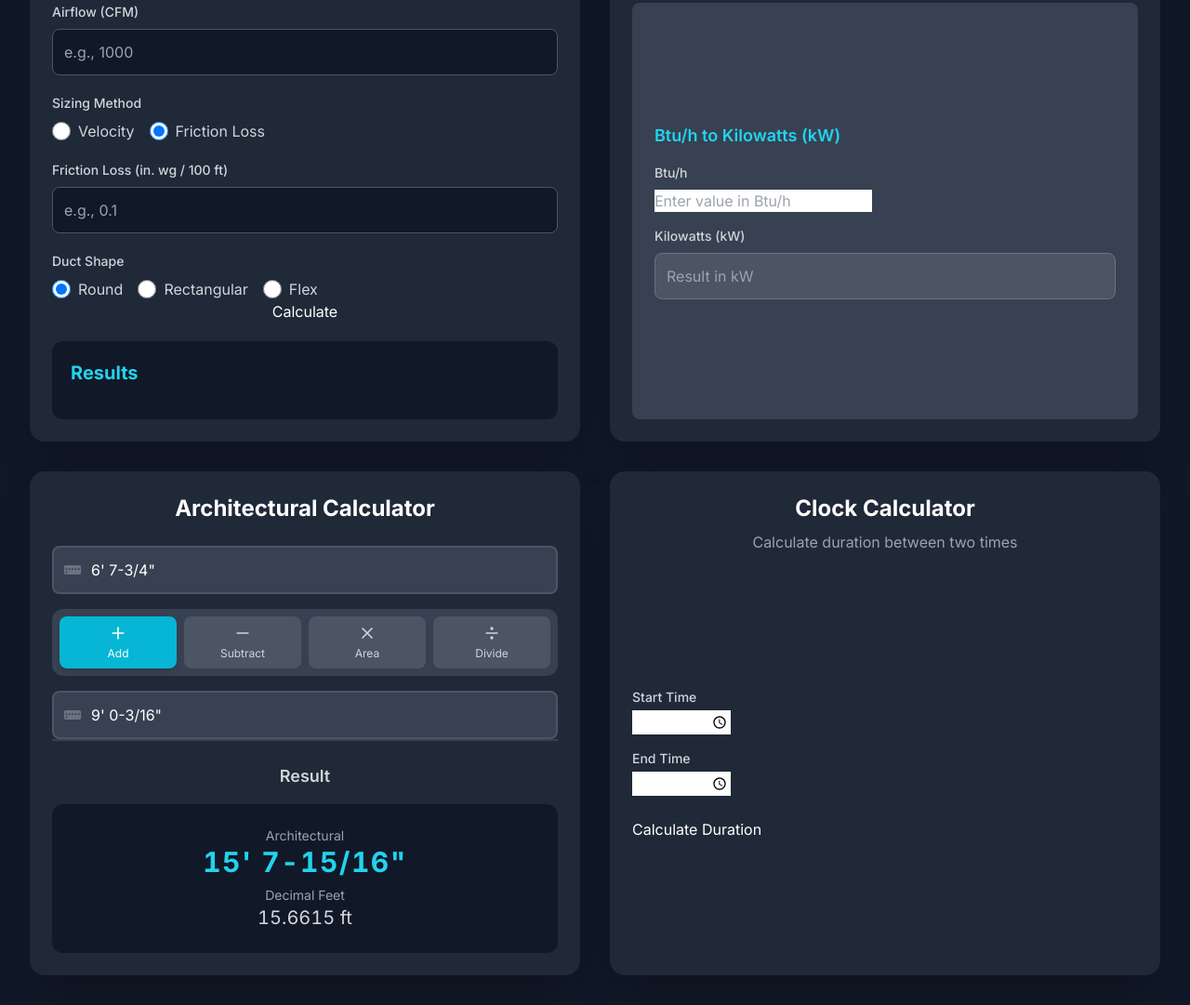
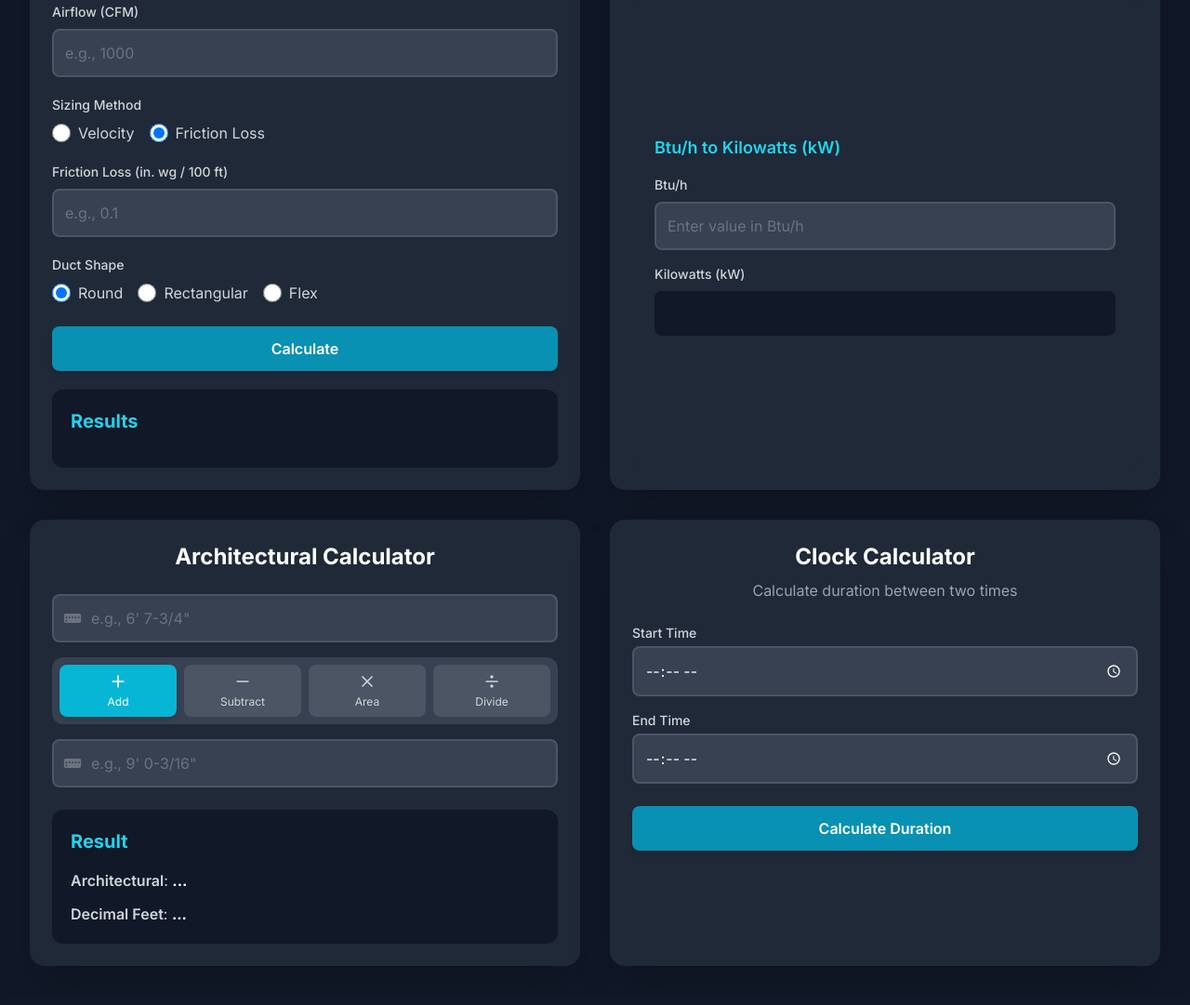
Before and after one commit to CJR2DAX/CalcDash, a plain HTML site: page index.html in a window 1280 px wide. Shown: the part 213-1294 px from the top of the page at 93% size. Drawn offline with nearby package versions, Linux system fonts and the light colour scheme.

Commit message:
Update index.html
Styling Changes

```diff
--- a/index.html
+++ b/index.html
@@ -18,13 +18,9 @@
             color: #ffffff !important;
             box-shadow: 0 4px 6px -1px rgb(0 0 0 / 0.1), 0 2px 4px -2px rgb(0 0 0 / 0.1);
         }
-        /* General input style for all calculators */
-        .form-input-std {
-             @apply w-full p-3 bg-gray-900 border border-gray-600 text-white rounded-lg focus:ring-cyan-500 focus:border-cyan-500 transition duration-200 ease-in-out placeholder-gray-400;
-        }
-        /* General button style for all calculators */
-        .btn-primary-std {
-            @apply w-full mt-6 bg-cyan-600 text-white p-3 rounded-lg font-semibold hover:bg-cyan-700 focus:outline-none focus:ring-2 focus:ring-cyan-500 focus:ring-opacity-50 transition duration-200 ease-in-out shadow-md hover:shadow-lg;
+        /* Style to make the clock icon in time inputs white */
+        input[type="time"]::-webkit-calendar-picker-indicator {
+            filter: invert(1);
         }
     </style>
 </head>
@@ -46,7 +42,7 @@
                 <div class="space-y-5">
                     <div>
                         <label for="duct-airflowCFM" class="block text-sm font-medium text-gray-300 mb-2">Airflow (CFM)</label>
-                        <input type="number" id="duct-airflowCFM" placeholder="e.g., 1000" class="w-full p-3 bg-gray-900 border border-gray-600 text-white rounded-lg focus:ring-cyan-500 focus:border-cyan-500 transition duration-200 ease-in-out placeholder-gray-400">
+                        <input type="number" id="duct-airflowCFM" placeholder="e.g., 1000" class="w-full p-3 bg-gray-700 text-white placeholder-gray-500 border-2 border-gray-600 rounded-lg focus:outline-none focus:ring-2 focus:ring-cyan-500 focus:border-cyan-500 transition duration-300">
                     </div>
                     <div>
                         <label class="block text-sm font-medium text-gray-300 mb-2">Sizing Method</label>
@@ -54,11 +50,11 @@
                     </div>
                     <div id="duct-velocityInputContainer" class="hidden">
                         <label for="duct-velocityFPM" class="block text-sm font-medium text-gray-300 mb-2">Velocity (FPM)</label>
-                        <input type="number" id="duct-velocityFPM" placeholder="e.g., 700" class="w-full p-3 bg-gray-900 border border-gray-600 text-white rounded-lg focus:ring-cyan-500 focus:border-cyan-500 transition duration-200 ease-in-out placeholder-gray-400">
+                        <input type="number" id="duct-velocityFPM" placeholder="e.g., 700" class="w-full p-3 bg-gray-700 text-white placeholder-gray-500 border-2 border-gray-600 rounded-lg focus:outline-none focus:ring-2 focus:ring-cyan-500 focus:border-cyan-500 transition duration-300">
                     </div>
                     <div id="duct-frictionLossInputContainer">
                         <label for="duct-frictionLossWG" class="block text-sm font-medium text-gray-300 mb-2">Friction Loss (in. wg / 100 ft)</label>
-                        <input type="number" id="duct-frictionLossWG" placeholder="e.g., 0.1" step="0.01" class="w-full p-3 bg-gray-900 border border-gray-600 text-white rounded-lg focus:ring-cyan-500 focus:border-cyan-500 transition duration-200 ease-in-out placeholder-gray-400">
+                        <input type="number" id="duct-frictionLossWG" placeholder="e.g., 0.1" step="0.01" class="w-full p-3 bg-gray-700 text-white placeholder-gray-500 border-2 border-gray-600 rounded-lg focus:outline-none focus:ring-2 focus:ring-cyan-500 focus:border-cyan-500 transition duration-300">
                     </div>
                     <div>
                         <label class="block text-sm font-medium text-gray-300 mb-2">Duct Shape</label>
@@ -66,10 +62,10 @@
                     </div>
                     <div id="duct-aspectRatioContainer" class="hidden">
                         <label for="duct-aspectRatio" class="block text-sm font-medium text-gray-300 mb-2">Aspect Ratio (W/H)</label>
-                        <input type="number" id="duct-aspectRatio" placeholder="e.g., 2" value="1" step="0.1" class="w-full p-3 bg-gray-900 border border-gray-600 text-white rounded-lg focus:ring-cyan-500 focus:border-cyan-500 transition duration-200 ease-in-out placeholder-gray-400">
+                        <input type="number" id="duct-aspectRatio" placeholder="e.g., 2" value="1" step="0.1" class="w-full p-3 bg-gray-700 text-white placeholder-gray-500 border-2 border-gray-600 rounded-lg focus:outline-none focus:ring-2 focus:ring-cyan-500 focus:border-cyan-500 transition duration-300">
                     </div>
                 </div>
-                <button id="duct-calculateBtn" class="btn-primary-std">Calculate</button>
+                <button id="duct-calculateBtn" class="w-full mt-6 bg-cyan-600 text-white p-3 rounded-lg font-semibold hover:bg-cyan-700 focus:outline-none focus:ring-2 focus:ring-cyan-500 focus:ring-opacity-50 transition duration-200 ease-in-out shadow-md hover:shadow-lg">Calculate</button>
                 <div id="duct-messageBox" class="mt-6 p-4 bg-red-900 bg-opacity-50 border border-red-500 text-red-300 rounded-lg hidden" role="alert"><p id="duct-messageText"></p></div>
                 <div class="mt-auto pt-5">
                     <div class="p-5 bg-gray-900 rounded-xl">
@@ -87,16 +83,18 @@
             <!-- Widget 2: HVAC Conversion Calculator -->
             <div id="hvac-calc-widget" class="bg-gray-800 text-white rounded-2xl shadow-2xl p-6 flex flex-col">
                  <h2 class="text-2xl font-bold text-white text-center mb-6">HVAC Conversion</h2>
-                 <div class="bg-gray-700 p-6 rounded-lg flex-grow flex flex-col justify-center">
+                 <div class="bg-gray-800 p-6 rounded-lg flex-grow flex flex-col justify-center">
                     <h3 class="text-lg font-semibold text-cyan-400 mb-4">Btu/h to Kilowatts (kW)</h3>
                     <div class="space-y-4">
                         <div>
                             <label for="hvac-btuh" class="block mb-2 text-sm font-medium text-gray-300">Btu/h</label>
-                            <input type="number" id="hvac-btuh" placeholder="Enter value in Btu/h" class="form-input-std">
+                            <input type="number" id="hvac-btuh" placeholder="Enter value in Btu/h" class="w-full p-3 bg-gray-700 text-white placeholder-gray-500 border-2 border-gray-600 rounded-lg focus:outline-none focus:ring-2 focus:ring-cyan-500 focus:border-cyan-500 transition duration-300">
                         </div>
                         <div>
                             <label for="hvac-kw" class="block mb-2 text-sm font-medium text-gray-300">Kilowatts (kW)</label>
-                            <input type="number" id="hvac-kw" placeholder="Result in kW" readonly class="w-full p-3 bg-gray-600 border border-gray-500 text-white rounded-lg cursor-not-allowed">
+                            <div id="hvac-kw" class="w-full p-3 bg-gray-900 text-white rounded-lg">
+                                <span id="hvac-kw-result" class="text-white font-bold">&nbsp;</span>
+                            </div>
                         </div>
                     </div>
                 </div>
@@ -111,7 +109,7 @@
                     <div class="space-y-4">
                         <div class="relative">
                             <div class="absolute left-3 top-1/2 -translate-y-1/2 text-gray-500"><svg xmlns="http://www.w3.org/2000/svg" width="20" height="20" viewBox="0 0 24 24" fill="currentColor"><path d="M21 6H3c-1.1 0-2 .9-2 2v8c0 1.1.9 2 2 2h18c1.1 0 2-.9 2-2V8c0-1.1-.9-2-2-2zM5 16H3v-2h2v2zm0-4H3v-2h2v2zm0-4H3V8h2v2zm4 4H7v-2h2v2zm0-4H7V8h2v2zm4 4h-2v-2h2v2zm0-4h-2V8h2v2zm4 4h-2v-2h2v2zm0-4h-2V8h2v2zm4 4h-2v-2h2v2zm0-4h-2V8h2v2z"/></svg></div>
-                            <input type="text" id="arch-input1" value="6' 7-3/4&quot;" class="w-full bg-gray-700 text-white placeholder-gray-500 border-2 border-gray-600 rounded-lg py-3 pl-10 pr-4 focus:outline-none focus:ring-2 focus:ring-cyan-500 focus:border-cyan-500 transition duration-300" />
+                            <input type="text" id="arch-input1" placeholder="e.g., 6' 7-3/4&quot;" class="w-full bg-gray-700 text-white placeholder-gray-500 border-2 border-gray-600 rounded-lg py-3 pl-10 pr-4 focus:outline-none focus:ring-2 focus:ring-cyan-500 focus:border-cyan-500 transition duration-300" />
                         </div>
                         <div class="flex justify-center items-center space-x-2 bg-gray-700 p-2 rounded-xl">
                             <button data-op="add" class="arch-op-button flex-1 p-2 rounded-lg transition duration-300 flex flex-col items-center text-xs bg-gray-600 text-gray-300 hover:bg-gray-500"><svg xmlns="http://www.w3.org/2000/svg" width="20" height="20" viewBox="0 0 24 24" fill="none" stroke="currentColor" stroke-width="2" stroke-linecap="round" stroke-linejoin="round"><path d="M5 12h14"/><path d="M12 5v14"/></svg><span class="mt-1">Add</span></button>
@@ -121,20 +119,18 @@
                         </div>
                         <div class="relative">
                             <div class="absolute left-3 top-1/2 -translate-y-1/2 text-gray-500"><svg xmlns="http://www.w3.org/2000/svg" width="20" height="20" viewBox="0 0 24 24" fill="currentColor"><path d="M21 6H3c-1.1 0-2 .9-2 2v8c0 1.1.9 2 2 2h18c1.1 0 2-.9 2-2V8c0-1.1-.9-2-2-2zM5 16H3v-2h2v2zm0-4H3v-2h2v2zm0-4H3V8h2v2zm4 4H7v-2h2v2zm0-4H7V8h2v2zm4 4h-2v-2h2v2zm0-4h-2V8h2v2zm4 4h-2v-2h2v2zm0-4h-2V8h2v2zm4 4h-2v-2h2v2zm0-4h-2V8h2v2z"/></svg></div>
-                            <input type="text" id="arch-input2" value="9' 0-3/16&quot;" class="w-full bg-gray-700 text-white placeholder-gray-500 border-2 border-gray-600 rounded-lg py-3 pl-10 pr-4 focus:outline-none focus:ring-2 focus:ring-cyan-500 focus:border-cyan-500 transition duration-300" />
+                            <input type="text" id="arch-input2" placeholder="e.g., 9' 0-3/16&quot;" class="w-full bg-gray-700 text-white placeholder-gray-500 border-2 border-gray-600 rounded-lg py-3 pl-10 pr-4 focus:outline-none focus:ring-2 focus:ring-cyan-500 focus:border-cyan-500 transition duration-300" />
                         </div>
                     </div>
                     <div id="arch-error-message" class="mt-6 text-center text-red-400 bg-red-900/50 p-3 rounded-lg hidden"></div>
-                    <div class="mt-auto pt-6 border-t-2 border-gray-700">
-                        <h3 class="text-lg font-semibold text-gray-300 text-center mb-4">Result</h3>
-                        <div class="bg-gray-900 p-6 rounded-xl text-center min-h-[120px] flex flex-col justify-center">
-                            <div>
-                                <span id="arch-result1-label" class="text-sm text-gray-400 block">Architectural</span>
-                                <p id="arch-result1-display" class="text-3xl font-bold text-cyan-400 tracking-wider" style="font-variant-numeric: tabular-nums;">...</p>
-                            </div>
-                            <div id="arch-result2-container" class="mt-2">
-                                <span id="arch-result2-label" class="text-sm text-gray-400 block">Decimal Feet</span>
-                                <p id="arch-result2-display" class="text-xl text-gray-300" style="font-variant-numeric: tabular-nums;">...</p>
+                    <div class="mt-auto pt-6">
+                        <div class="bg-gray-900 p-5 rounded-xl">
+                             <h3 class="text-xl font-bold text-cyan-400 mb-4">Result</h3>
+                            <div class="space-y-3 text-gray-300">
+                                <p><span id="arch-result1-label" class="font-semibold">Architectural</span>: <span id="arch-result1-display" class="text-white font-bold">...</span></p>
+                                <div id="arch-result2-container">
+                                     <p><span id="arch-result2-label" class="font-semibold">Decimal Feet</span>: <span id="arch-result2-display" class="text-white font-bold">...</span></p>
+                                </div>
                             </div>
                         </div>
                     </div>
@@ -147,24 +143,28 @@
                     <h2 class="text-2xl font-bold text-white">Clock Calculator</h2>
                     <p class="mt-2 text-gray-400">Calculate duration between two times</p>
                 </div>
-                <div class="flex-grow flex flex-col justify-center space-y-4 mt-6">
+                <div class="space-y-4 mt-6">
                     <div>
                         <label for="clock-startTime" class="block text-sm font-medium text-gray-300">Start Time</label>
-                        <input type="time" id="clock-startTime" class="form-input-std mt-1" required>
+                        <input type="time" id="clock-startTime" class="w-full p-3 bg-gray-700 text-white placeholder-gray-500 border-2 border-gray-600 rounded-lg focus:outline-none focus:ring-2 focus:ring-cyan-500 focus:border-cyan-500 transition duration-300 mt-1" required>
                     </div>
                     <div>
                         <label for="clock-endTime" class="block text-sm font-medium text-gray-300">End Time</label>
-                        <input type="time" id="clock-endTime" class="form-input-std mt-1" required>
+                        <input type="time" id="clock-endTime" class="w-full p-3 bg-gray-700 text-white placeholder-gray-500 border-2 border-gray-600 rounded-lg focus:outline-none focus:ring-2 focus:ring-cyan-500 focus:border-cyan-500 transition duration-300 mt-1" required>
                     </div>
                     <div>
-                        <button id="clock-calculateBtn" class="btn-primary-std mt-2">Calculate Duration</button>
+                        <button id="clock-calculateBtn" class="w-full mt-2 bg-cyan-600 text-white p-3 rounded-lg font-semibold hover:bg-cyan-700 focus:outline-none focus:ring-2 focus:ring-cyan-500 focus:ring-opacity-50 transition duration-200 ease-in-out shadow-md hover:shadow-lg">Calculate Duration</button>
                     </div>
-                    <div id="clock-result-container" class="pt-4 text-center hidden">
-                        <p class="text-lg text-gray-400">Duration:</p>
-                        <p id="clock-result" class="text-4xl font-bold text-cyan-400"></p>
-                    </div>
-                    <div id="clock-messageBox" class="hidden p-4 mt-4 text-sm text-red-300 bg-red-900/50 rounded-lg" role="alert">
-                        <span class="font-medium">Error:</span> Please enter both a start and end time.
+                </div>
+                <div id="clock-messageBox" class="hidden p-4 mt-4 text-sm text-red-300 bg-red-900/50 rounded-lg" role="alert">
+                    <span class="font-medium">Error:</span> Please enter both a start and end time.
+                </div>
+                <div id="clock-result-container" class="mt-auto pt-5 hidden">
+                    <div class="p-5 bg-gray-900 rounded-xl">
+                        <h3 class="text-xl font-bold text-cyan-400 mb-4">Result</h3>
+                        <div class="space-y-3 text-gray-300">
+                             <p><span class="font-semibold">Duration:</span> <span id="clock-result" class="text-white font-bold"></span> hours</p>
+                        </div>
                     </div>
                 </div>
             </div>
@@ -192,7 +192,7 @@
                 let currentOperation = 'add';
                 const gcd = (a, b) => (b === 0 ? a : gcd(b, a % b));
                 const parseDimension = (str) => {
-                    if (!str || typeof str !== 'string') return 0;
+                    if (!str || typeof str !== 'string' || str.trim() === '') return 0;
                     let totalInches = 0;
                     const input = str.trim().replace(/"/g, '');
                     if (!input.includes("'") && !input.split(/[\s-]+/).some(p => !p.includes('/') && !isNaN(parseFloat(p)))) {
@@ -282,8 +282,19 @@
                     return (isNegative ? '-' : '') + parts.join(' ');
                 };
                 function calculate() {
-                    const inches1 = parseDimension(input1.value);
-                    const inches2 = parseDimension(input2.value);
+                    const val1 = input1.value;
+                    const val2 = input2.value;
+
+                    if (!val1 && !val2) {
+                        result1Display.textContent = '...';
+                        result2Display.textContent = '...';
+                        errorMessage.classList.add('hidden');
+                        return;
+                    }
+
+                    const inches1 = parseDimension(val1);
+                    const inches2 = parseDimension(val2);
+
                     if (isNaN(inches1) || isNaN(inches2)) {
                         errorMessage.textContent = "Invalid format. Use formats like 12' 3-1/4\"";
                         errorMessage.classList.remove('hidden');
@@ -292,7 +303,8 @@
                         return;
                     }
                     errorMessage.classList.add('hidden');
-                    let res1 = '', res2 = '', label1 = '', label2 = '';
+                    let res1 = '', res2 = '';
+                    result1Label.parentElement.classList.remove('hidden');
                     result2Container.classList.remove('hidden');
                     switch (currentOperation) {
                         case 'add':
@@ -300,16 +312,16 @@
                             const totalInches = currentOperation === 'add' ? inches1 + inches2 : inches1 - inches2;
                             res1 = formatToArchitectural(totalInches);
                             res2 = `${(totalInches / 12).toFixed(4)} ft`;
-                            label1 = 'Architectural';
-                            label2 = 'Decimal Feet';
+                            result1Label.textContent = 'Architectural';
+                            result2Label.textContent = 'Decimal Feet';
                             break;
                         case 'multiply':
                             const sqInches = inches1 * inches2;
                             const sqFeet = sqInches / 144;
                             res1 = `${sqFeet.toFixed(4)} sq ft`;
                             res2 = `${sqInches.toFixed(2)} sq in`;
-                            label1 = 'Area';
-                            label2 = ' ';
+                            result1Label.textContent = 'Area (sq ft)';
+                            result2Label.textContent = 'Area (sq in)';
                             break;
                         case 'divide':
                             if (inches2 === 0) {
@@ -320,14 +332,12 @@
                                 const ratio = inches1 / inches2;
                                 res1 = `${ratio.toFixed(4)}`;
                             }
-                            label1 = 'Ratio';
+                            result1Label.textContent = 'Ratio';
                             result2Container.classList.add('hidden');
                             break;
                     }
                     result1Display.textContent = res1;
                     result2Display.textContent = res2;
-                    result1Label.textContent = label1;
-                    result2Label.textContent = label2;
                 }
                 input1.addEventListener('input', calculate);
                 input2.addEventListener('input', calculate);
@@ -349,19 +359,20 @@
             function initializeHvacCalc(container) {
                 if (!container) return;
                 const btuhInput = container.querySelector('#hvac-btuh');
-                const kwInput = container.querySelector('#hvac-kw');
+                const kwResultSpan = container.querySelector('#hvac-kw-result');
                 const BTU_PER_KW = 3412.14;
 
                 function convertBtuhToKw() {
                     const btuhValue = parseFloat(btuhInput.value);
-                    if (!isNaN(btuhValue)) {
+                    if (!isNaN(btuhValue) && btuhInput.value.trim() !== '') {
                         const kwValue = btuhValue / BTU_PER_KW;
-                        kwInput.value = kwValue.toFixed(4);
+                        kwResultSpan.textContent = kwValue.toFixed(4);
                     } else {
-                        kwInput.value = '';
+                        kwResultSpan.innerHTML = '&nbsp;';
                     }
                 }
                 btuhInput.addEventListener('input', convertBtuhToKw);
+                convertBtuhToKw(); // Initial call
             }
 
             /**
@@ -530,7 +541,7 @@
                     }
 
                     const diffInHours = diffInMillis / 3600000;
-                    resultDisplay.textContent = `${diffInHours.toFixed(2)} hours`;
+                    resultDisplay.textContent = diffInHours.toFixed(2);
                     resultContainer.classList.remove('hidden');
                 }
                 calculateBtn.addEventListener('click', calculateTimeDifference);
```
